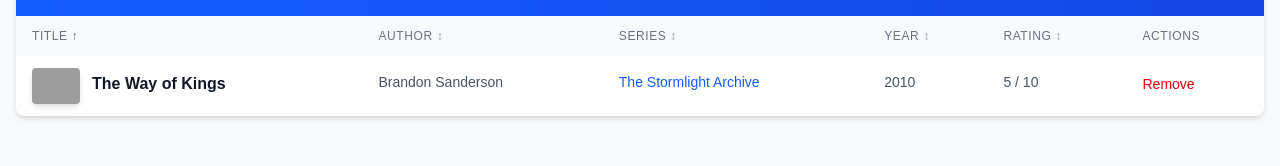
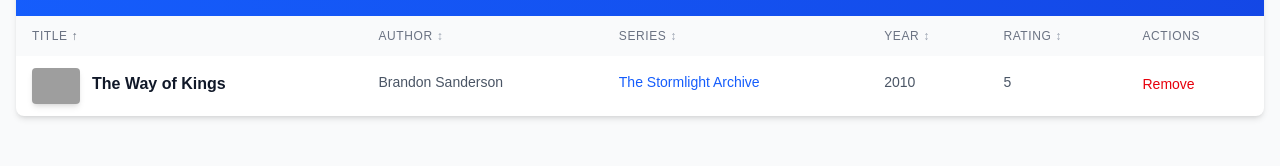
Before and after one commit to ericdahl/bookshelf-nextjs, a Next.js app: page / in a window 1280 px wide. Shown: the part 738-904 px from the top of the page. Built offline with nearby package versions, Linux system fonts and the light colour scheme; grey boxes are pictures that could not be loaded.

Commit message:
rating: show just value

```diff
--- a/app/page.tsx
+++ b/app/page.tsx
@@ -183,7 +183,7 @@
                   <td className="px-4 py-3 text-sm text-gray-600 align-top pt-4">{book.author}</td>
                   <td className="px-4 py-3 text-sm text-blue-600 align-top pt-4">{getSeriesNameForBook(book.series_id) || '—'}</td>
                   <td className="px-4 py-3 text-sm text-gray-600 align-top pt-4">{book.publication_year || '—'}</td>
-                  <td className="px-4 py-3 text-sm text-gray-600 align-top pt-4 font-medium">{book.rating !== null ? `${book.rating} / 10` : '—'}</td>
+                  <td className="px-4 py-3 text-sm text-gray-600 align-top pt-4 font-medium">{book.rating !== null ? book.rating : '—'}</td>
                   <td className="px-4 py-3 align-top pt-4">
                     <button
                       onClick={() => onDeleteHandler(book.id)}
```
